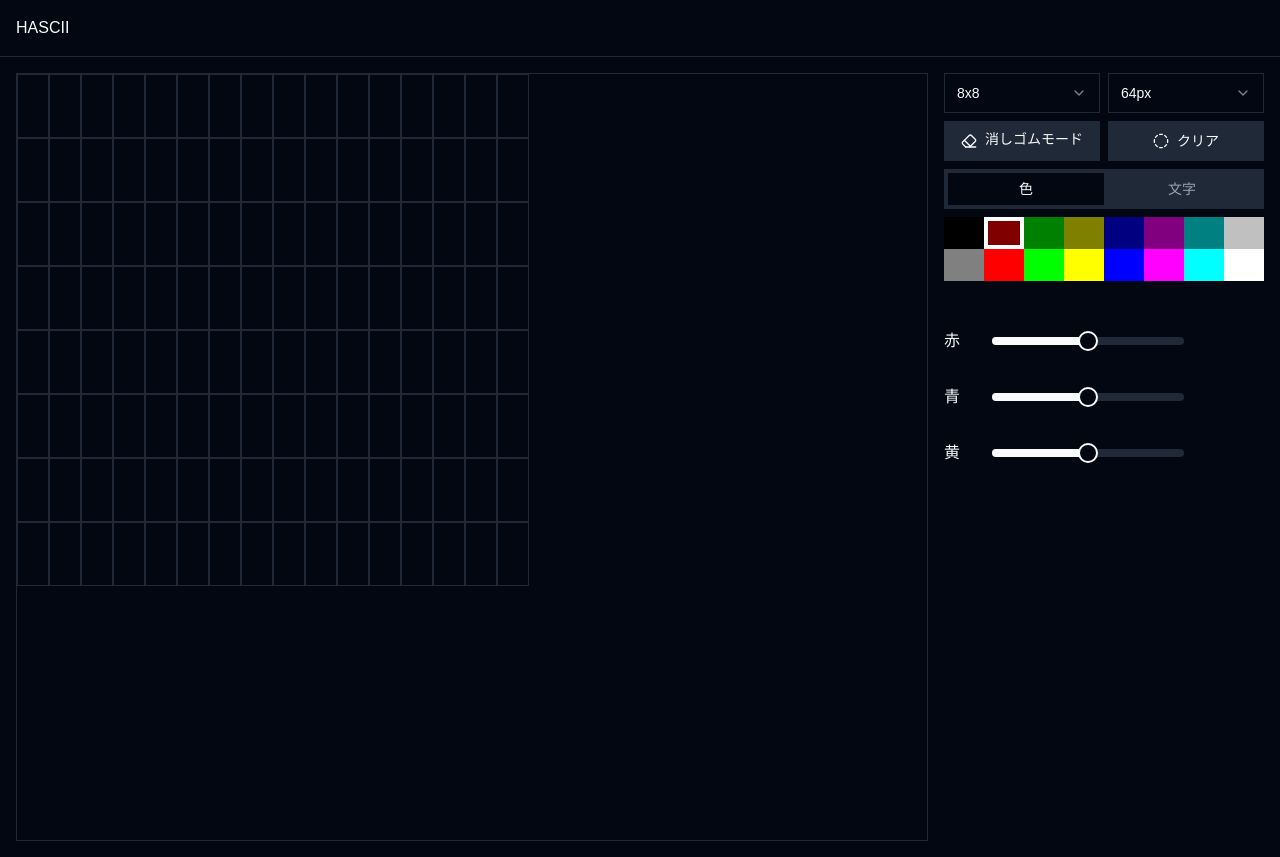
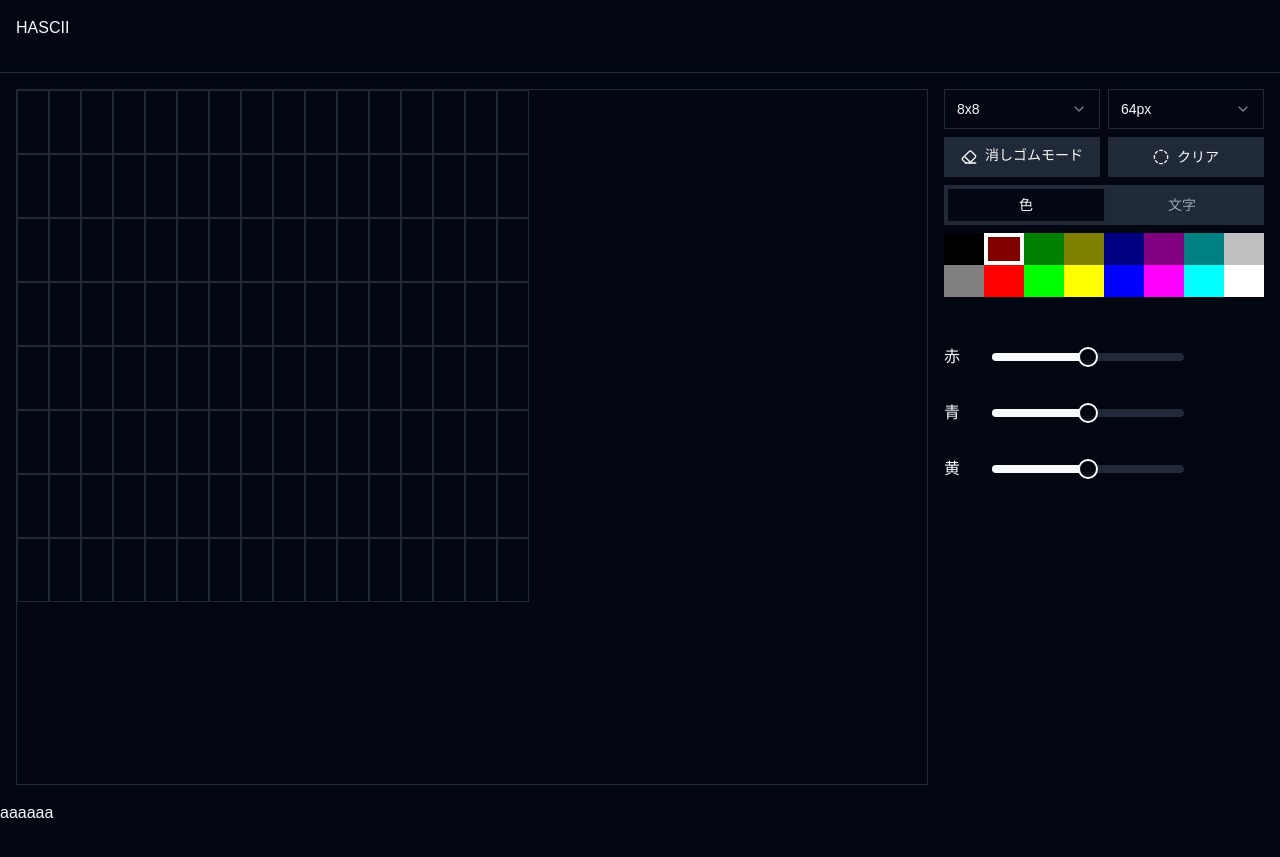
Before and after one commit to fmzu/editor, a Next.js app: page / in a window 1280 px wide. After the commit the page ends 825 px from the top, so only its background shows below. Built offline with nearby package versions, Linux system fonts and the light colour scheme; a web font is replaced by a local one.

Commit message:
update: ページを修正する

```diff
--- a/app/_components/ascii-workspace.tsx
+++ b/app/_components/ascii-workspace.tsx
@@ -13,6 +13,7 @@ import { createEmptyAsciiGrid } from "@/app/_utils/create-empty-ascii-cells"
 import { nesColorKeys } from "@/app/_utils/nes-color-keys"
 import { nesColors } from "@/app/_utils/nes-colors"
 import { Tabs, TabsContent, TabsList, TabsTrigger } from "@/components/ui/tabs"
+import { Separator } from "@radix-ui/react-separator"
 import { useState } from "react"
 
 type Props = {
@@ -59,13 +60,17 @@ export const AsciiWorkspace = (props: Props) => {
   }
 
   return (
-    <div className="flex p-4 gap-x-4 overflow-hidden w-full h-svh">
+    <div>
+      <div className="flex p-4 gap-x-4 overflow-hidden w-full h-main">
         <div className="flex-1 overflow-hidden h-full">
           <AsciiCanvas grid={grid} onClick={onDraw} dotSize={dotSize} />
         </div>
         <div className="w-80 flex flex-col gap-y-2">
           <div className="flex space-x-2">
-          <CanvasSizeSelectButton onChange={onResizeCanvas} value={rowsCount} />
+            <CanvasSizeSelectButton
+              onChange={onResizeCanvas}
+              value={rowsCount}
+            />
             <DotSizeSelectButton onChange={onResizeDotSize} value={dotSize} />
           </div>
           <div className="flex space-x-2">
@@ -114,5 +119,8 @@ export const AsciiWorkspace = (props: Props) => {
         /> */}
         </div>
       </div>
+      <Separator />
+      <p>{"aaaaaa"}</p>
+    </div>
   )
 }
--- a/app/_components/root-header.tsx
+++ b/app/_components/root-header.tsx
@@ -8,7 +8,7 @@ import { toast } from "sonner"
 export const RootHeader = () => {
   return (
     <div className="sticky top-0 bg-card w-full">
-      <div className="p-4">
+      <div className="p-4 h-header">
         <h1>{"HASCII"}</h1>
       </div>
       <Separator />
--- a/tailwind.config.js
+++ b/tailwind.config.js
@@ -76,6 +76,10 @@ module.exports = {
       fontFamily: {
         sans: ["var(--font-sans)", ...fontFamily.sans],
       },
+      height: {
+        main: "calc(100vh - 72px)",
+        header: "72px",
+      },
     },
   },
   plugins: [require("tailwindcss-animate")],
```
Lines whose indentation alone changed are shown as unchanged.
